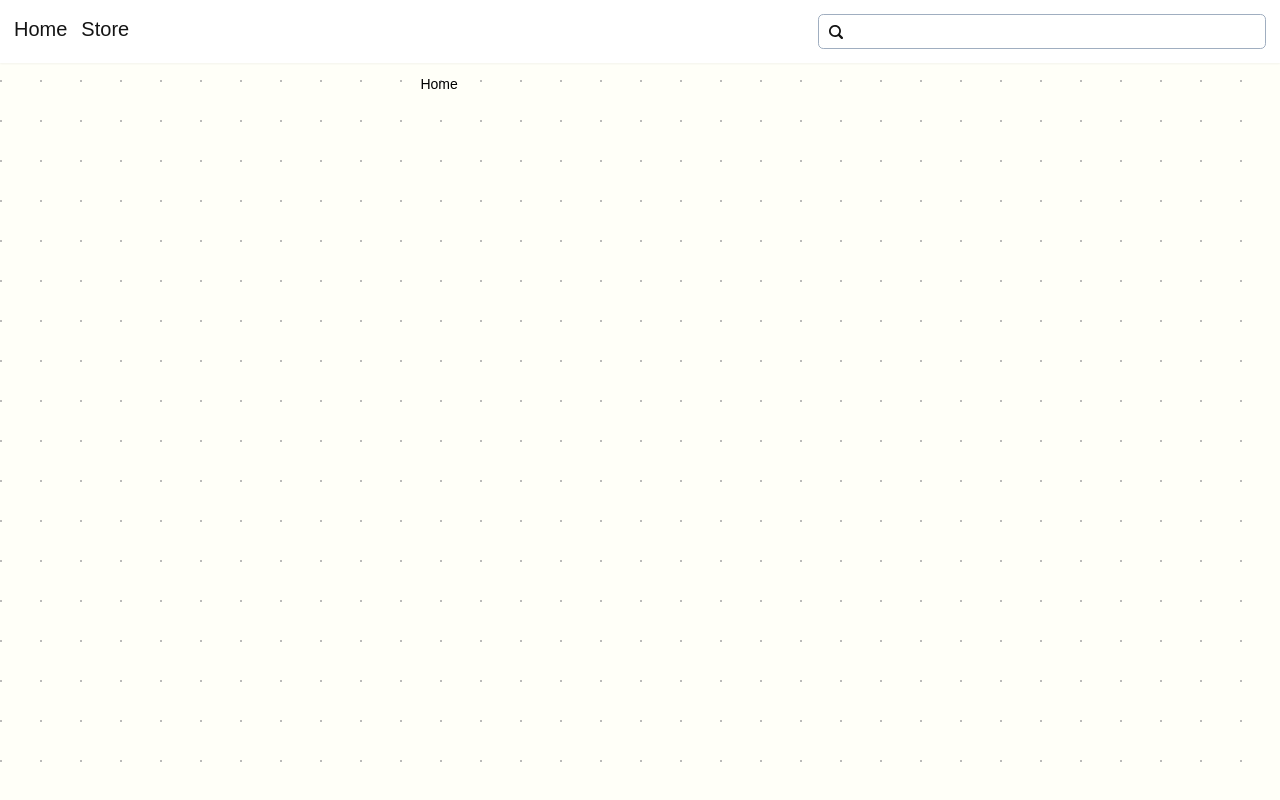
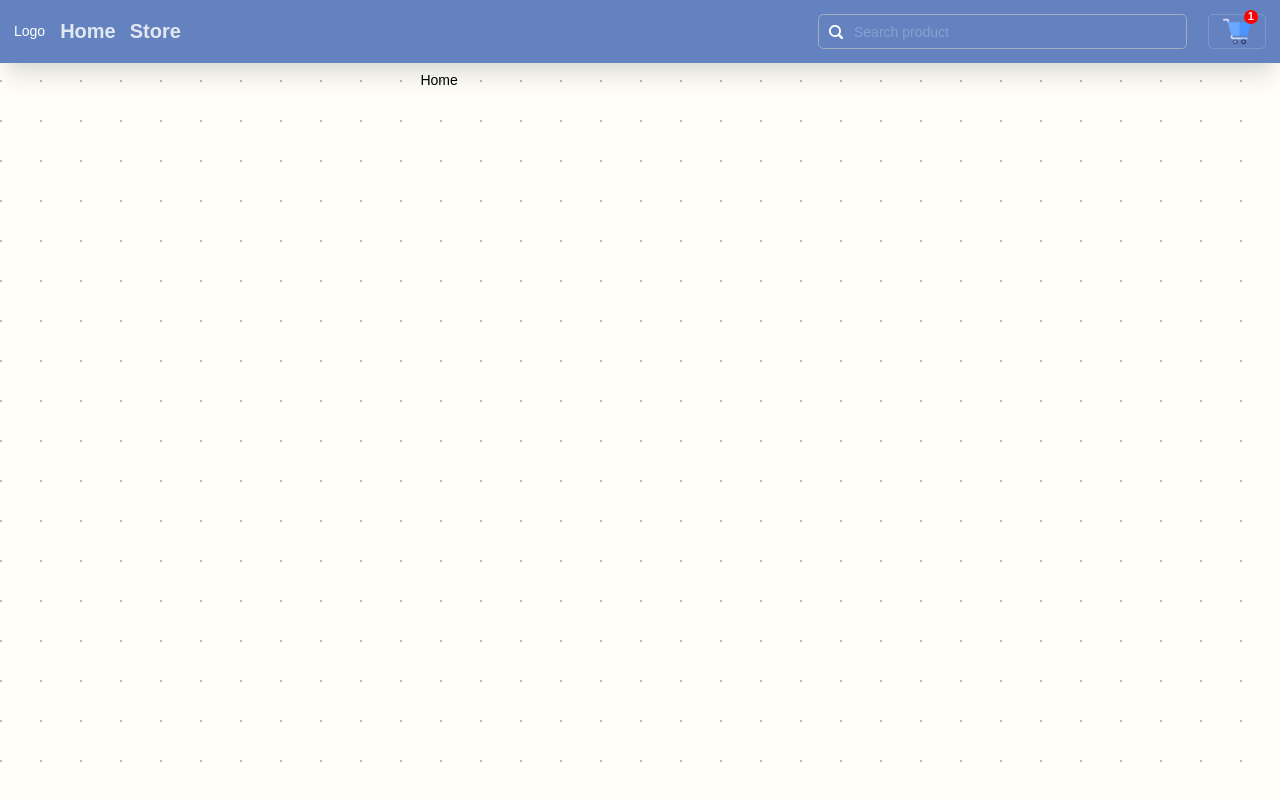
Before and after one commit to ronedev/movisis-challenge, a React (Vite) app: page / in a window 1280 px wide. Built offline with nearby package versions, Linux system fonts and the light colour scheme.

Commit message:
feat: Navbar styles

```diff
--- a/src/components/Navbar.tsx
+++ b/src/components/Navbar.tsx
@@ -1,25 +1,78 @@
-import { Search2Icon } from '@chakra-ui/icons'
-import { Box, Container, Flex, Input, InputGroup, InputLeftElement } from '@chakra-ui/react'
-import React from 'react'
-import { NavLink } from 'react-router-dom'
+import { Search2Icon } from "@chakra-ui/icons";
+import {
+  Box,
+  Button,
+  Flex,
+  Img,
+  Input,
+  InputGroup,
+  InputLeftElement,
+} from "@chakra-ui/react";
+import { NavLink } from "react-router-dom";
+import shoppingCartImage from "/images/shopping-cart.png";
 
-type Props = {}
+type Props = {};
 
 const Navbar = (props: Props) => {
   return (
-    <Box bg={'white'} shadow={'sm'} mb={3} color={'blackAlpha.900'} p={4} w='100%'>
-        <Flex justifyContent={'space-between'} >
-            <Flex gap={4}>
-                <Box to='/' as={NavLink} fontSize={20}>Home</Box>
-                <Box to='/store' as={NavLink} fontSize={20}>Store</Box>
-            </Flex>
-            <InputGroup w={'lg'}>
-                <InputLeftElement children={<Search2Icon />} pointerEvents="none"/>
-                <Input type="text" name='search' placeholder='Search product' borderColor='gray.400' color='black' _hover={{borderColor: "gray.600"}}/>
-            </InputGroup>
+    <Box
+      bg={"facebook.300"}
+      shadow={"xl"}
+      m={"auto"}
+      color={"white"}
+      p={4}
+      w="100%"
+      as="nav"
+      position='sticky'
+      top={0}
+    >
+      <Flex justifyContent={"space-between"}>
+        <Flex gap={15} alignItems="center">
+          <h2>Logo</h2>
+          <Flex gap={4}>
+            <Button to="/" as={NavLink} fontSize={20} variant="link">
+              Home
+            </Button>
+            <Button to="/store" as={NavLink} fontSize={20} variant="link">
+              Store
+            </Button>
+          </Flex>
         </Flex>
+        <InputGroup w={"lg"} gap={6}>
+          <InputLeftElement children={<Search2Icon />} pointerEvents="none" />
+          <Input
+            type="text"
+            name="search"
+            placeholder="Search product"
+            borderColor="gray.400"
+            color="white"
+            _hover={{ borderColor: "white" }}
+
+          />
+          <Button style={{ position: "relative" }} variant='outline'>
+            <Img src={shoppingCartImage} alt="shopping cart" w={10} />
+            <Box
+              style={{
+                width: '1rem',
+                height: '1rem',
+                display: 'flex',
+                alignItems: 'center',
+                justifyContent: 'center',
+                position: "absolute",
+                top: -5,
+                left: 35,
+                backgroundColor: "red",
+                borderRadius: "50%",
+                fontSize: '.8rem'
+              }}
+            >
+              1
+            </Box>
+          </Button>
+        </InputGroup>
+      </Flex>
     </Box>
-  )
-}
+  );
+};
 
-export default Navbar
+export default Navbar;
```
Also changed, not shown: public/images/shopping-cart.png (added).
